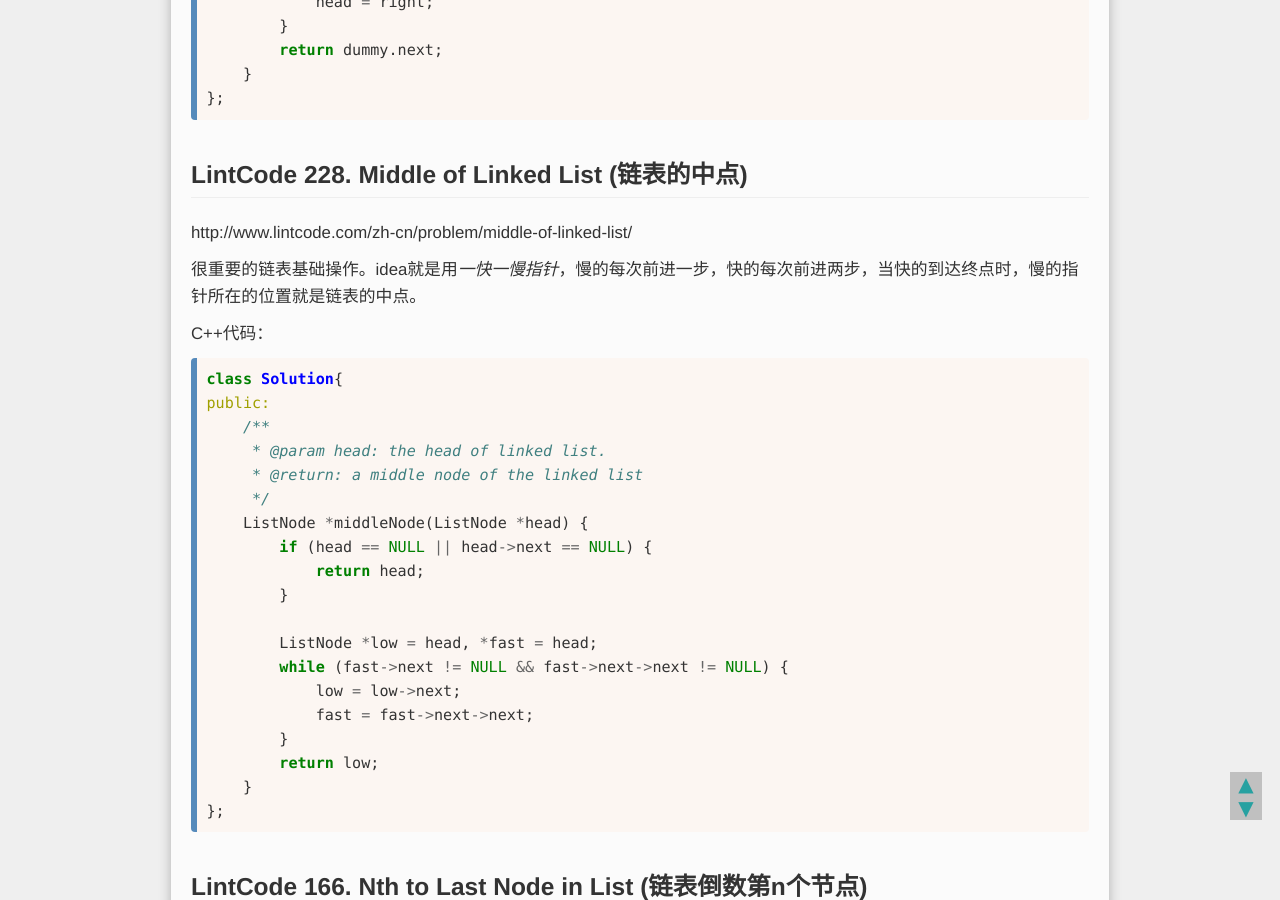
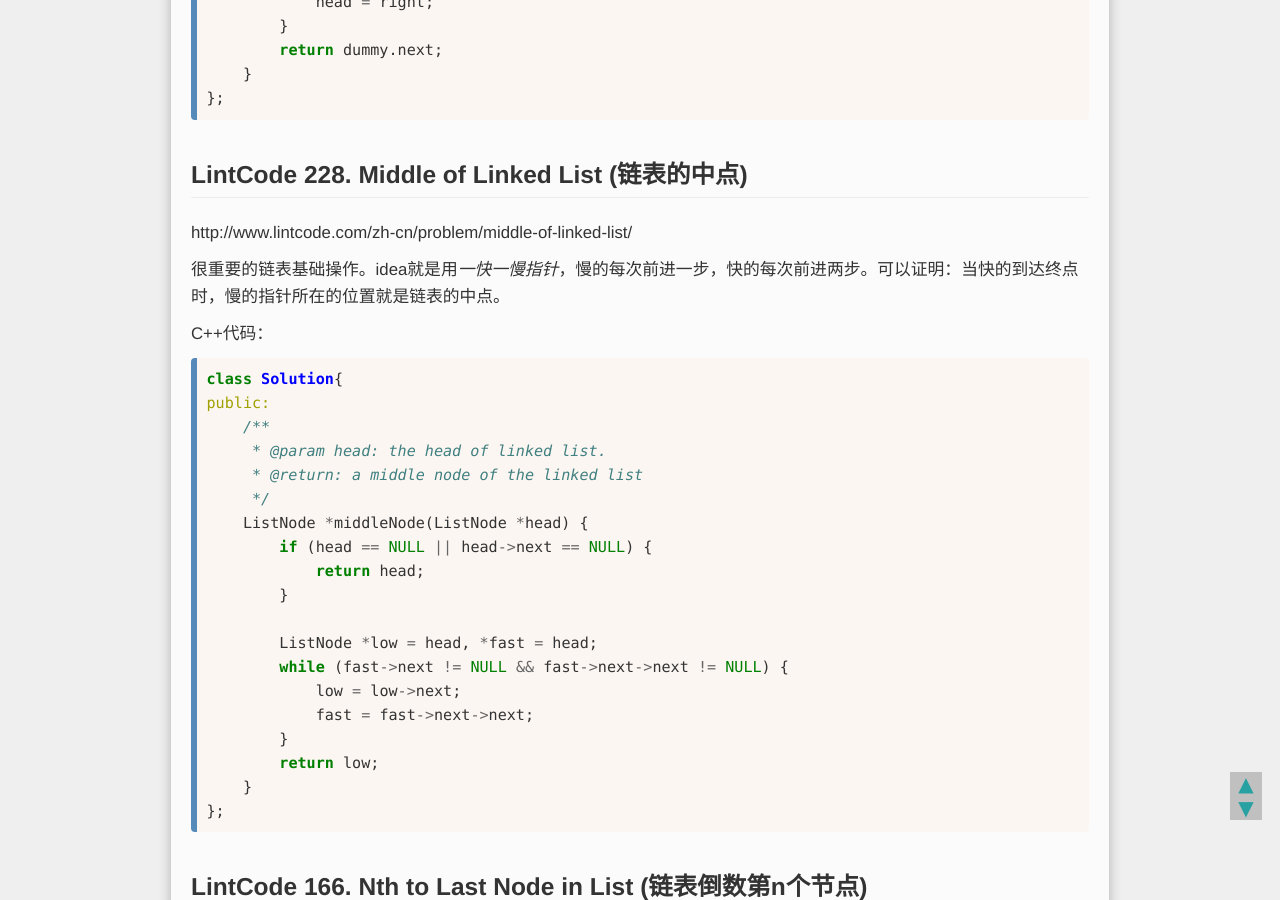
Before and after one commit to mioopoi/mioopoi.github.io, a Jekyll site: the page built from _posts/算法/2016-02-03-lintcode-linkedlist-solutions.md, in a window 1280 px wide and 900 px high, scrolled down 9226 px. Built offline with Jekyll 4.4.1, drawn with Linux system fonts in a browser that asks for light colours; Markdown is read by kramdown in place of the engine named in the settings; comment, search, counter and statistics services are not loaded.

```diff
--- a/_posts/算法/2016-02-03-lintcode-linkedlist-solutions.md
+++ b/_posts/算法/2016-02-03-lintcode-linkedlist-solutions.md
@@ -382,7 +382,7 @@
 
 http://www.lintcode.com/zh-cn/problem/middle-of-linked-list/
 
-很重要的链表基础操作。idea就是用*一快一慢指针*，慢的每次前进一步，快的每次前进两步，当快的到达终点时，慢的指针所在的位置就是链表的中点。
+很重要的链表基础操作。idea就是用*一快一慢指针*，慢的每次前进一步，快的每次前进两步。可以证明：当快的到达终点时，慢的指针所在的位置就是链表的中点。
 
 C++代码：
 
```
